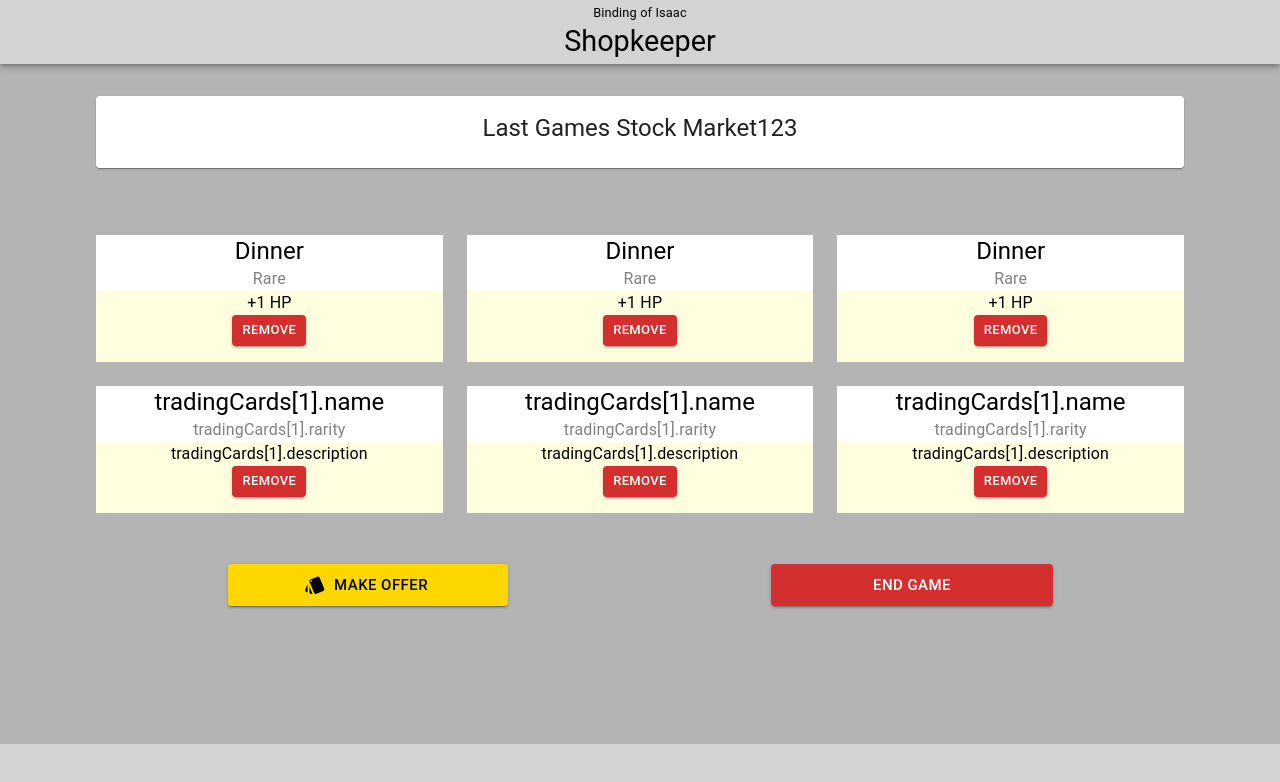
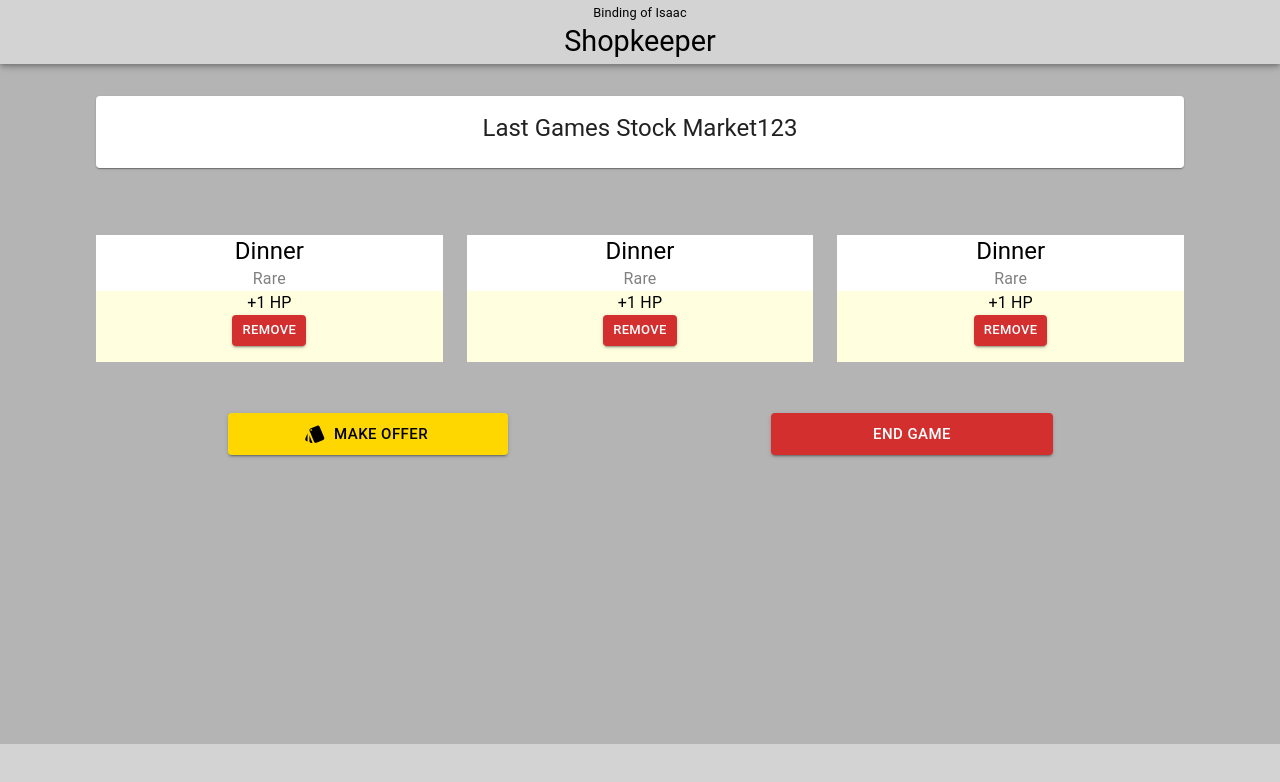
Before and after one commit to 2023-fall-adv-fe/binding-isaac-shop, a React (Create React App) app: page /#/ in a window 1280 px wide. Shown: the top 782 px of the page. Built offline with nearby package versions, Linux system fonts and the light colour scheme.

Commit message:
Not sure what happend here but it good now.

```diff
--- a/src/App.tsx
+++ b/src/App.tsx
@@ -14,7 +14,6 @@
 
 //Pages
 import Header from './header';
-import Home from './Home';
 import Companion from './companion';
 import Config from './config';
 import Offer from './offer';
--- a/src/companion.tsx
+++ b/src/companion.tsx
@@ -51,7 +51,7 @@
                             </Grid>
 
 
-                            <Grid xs={4}>
+                            {/* <Grid xs={4}>
                             <Grid container sx={{
                                 bgcolor: 'lightyellow',
                                 minHeight: '100%',
@@ -143,7 +143,7 @@
                                         <Button size="small" color='error' variant='contained'>Remove</Button>
                                     </Grid>
                                 </Grid>
-                            </Grid>
+                            </Grid>                             */}
 
                         </Grid>
                     </Grid>
```
Lines whose indentation alone changed are shown as unchanged.
